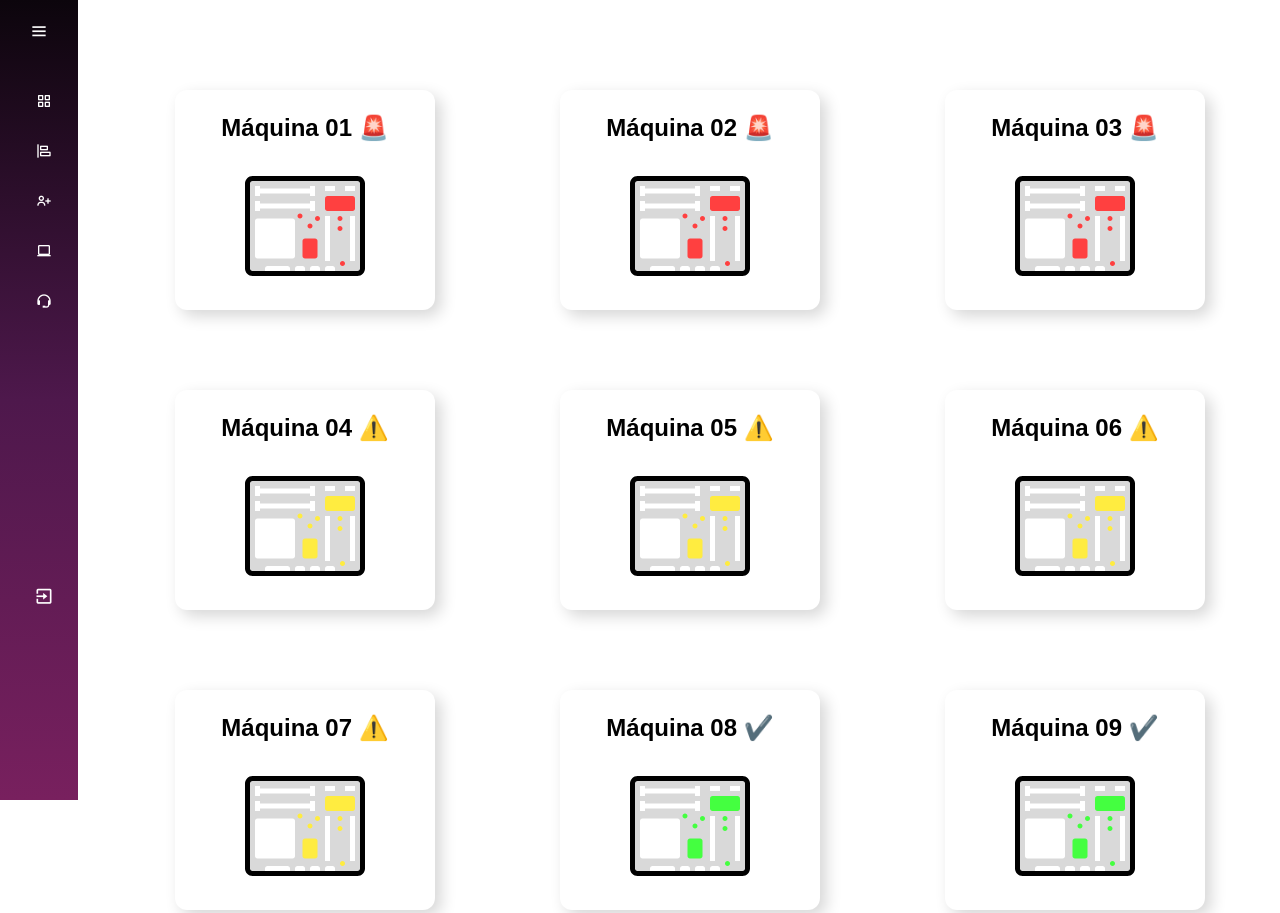
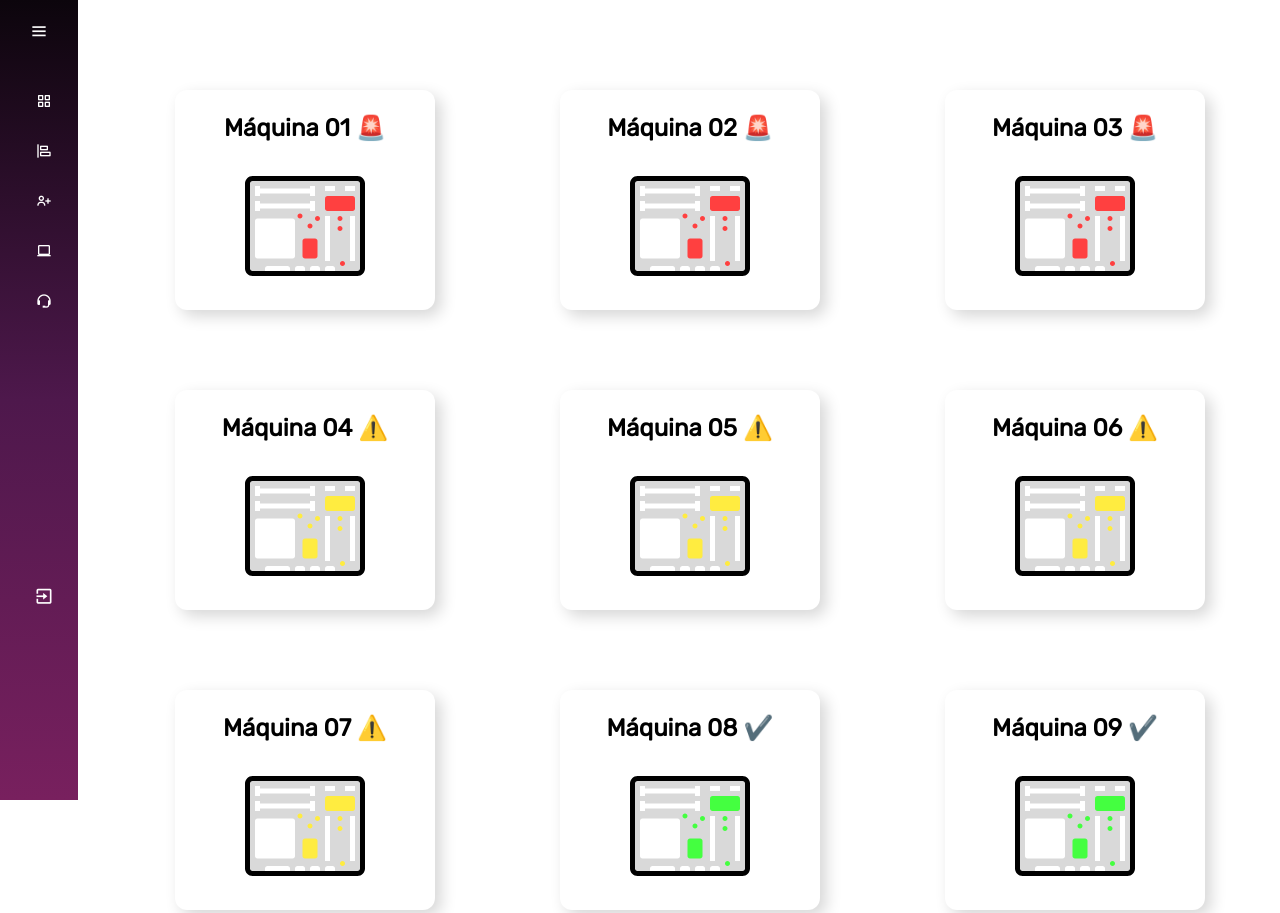
Before and after one commit to thaylaandreassi/Animix-PI, a website: page site/public/dashboard/pre-dashboard.html in a window 1280 px wide. Shown: the top 913 px of the page. Drawn offline with nearby package versions, Linux system fonts and the light colour scheme.

Commit message:
font family changes

```diff
--- a/site/public/dashboard/pre-dashboard.css
+++ b/site/public/dashboard/pre-dashboard.css
@@ -6,7 +6,7 @@
     padding: 0;
     margin: 0;
     box-sizing: border-box;
-    font-family: "Poppins", sans-serif;
+    font-family: "Rubik"
 }
 
 body {
```
